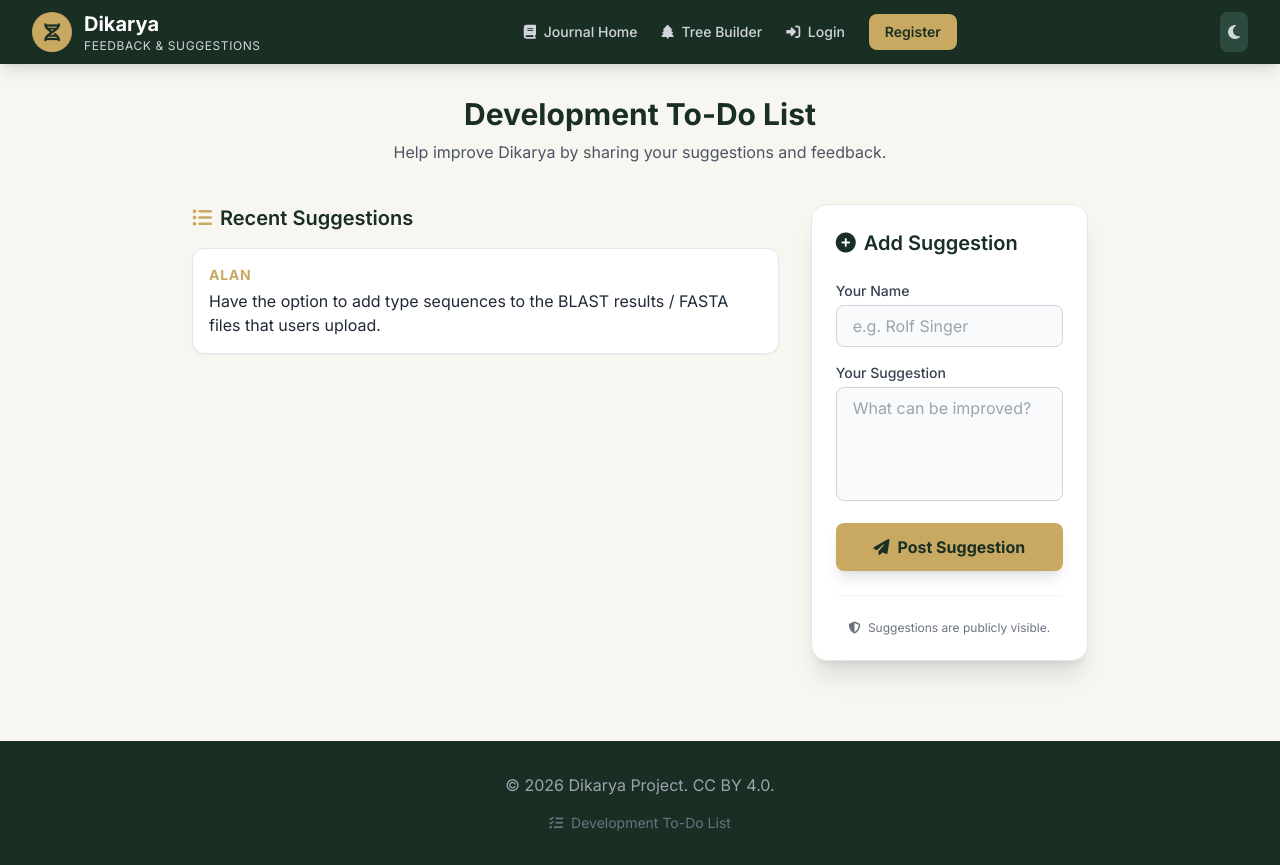
After one commit to AlanRockefeller/Dikarya-phylogenetic-tree-generator, a Flask app: page /todo in a window 1280 px wide. The commit adds this page. Run offline with Flask 3, Linux system fonts and the light colour scheme; parts of the project's set-up code (start-up, migrations or seed data) failed here and were passed over; some libraries are stand-ins or nearby versions.

Commit message:
Add Todo List

```diff
--- a/app/main/routes.py
+++ b/app/main/routes.py
@@ -1,8 +1,12 @@
-from flask import render_template, redirect, url_for, abort
+from flask import render_template, redirect, url_for, abort, request, current_app
 from flask_login import current_user
 from app.main import bp
 from app.services.security_utils import validate_safe_file_path
 from app.services.access_control import check_job_access
+from app.extensions import csrf, limiter
+import os
+import re
+from collections import deque
 
 
 @bp.route('/tree')
@@ -65,3 +69,69 @@ def health():
 @bp.route("/test/phylotree")
 def test_phylotree():
     return render_template("test_phylotree.html")
+
+
+@bp.route('/todo', methods=['GET', 'POST'])
+@csrf.exempt
+@limiter.limit("10 per minute")
+def todo():
+    todo_file = os.path.join(current_app.root_path, 'static', 'todos.txt')
+    MAX_FILE_SIZE = 5 * 1024 * 1024  # 5 MB
+
+    if request.method == 'POST':
+        # Ensure static directory exists only on POST
+        os.makedirs(os.path.dirname(todo_file), exist_ok=True)
+
+        name = request.form.get('name', '')
+        suggestion = request.form.get('suggestion', '')
+
+        # Trim leading/trailing whitespace
+        name = name.strip()
+        suggestion = suggestion.strip()
+
+        # Input caps BEFORE sanitizing
+        name = name[:60]
+        suggestion = suggestion[:1000]
+
+        # Sanitize input: allow only alphanumeric, spaces, and some punctuation, including Spanish characters and /
+        name = re.sub(r'[^a-zA-Z0-9 ./,!?\'\-áéíóúüÁÉÍÓÚÜñÑ]', '', name)
+        suggestion = re.sub(r'[^a-zA-Z0-9 ./,!?\'\-áéíóúüÁÉÍÓÚÜñÑ]', '', suggestion)
+
+        # Collapse repeated whitespace inside the string to single spaces
+        name = re.sub(r'\s+', ' ', name)
+        suggestion = re.sub(r'\s+', ' ', suggestion)
+
+        # Trim again
+        name = name.strip()
+        suggestion = suggestion.strip()
+
+        # Re-apply final caps
+        name = name[:60]
+        suggestion = suggestion[:1000]
+
+        # Only append if both are non-empty after sanitization
+        if name and suggestion:
+            try:
+                # File-size cap (5 MB)
+                if os.path.exists(todo_file) and os.path.getsize(todo_file) > MAX_FILE_SIZE:
+                    # Fail closed: don't append if file is too large
+                    pass
+                else:
+                    with open(todo_file, 'a', encoding='utf-8', newline='\n') as f:
+                        f.write(f'{name}: {suggestion}\n')
+            except OSError:
+                # Handle OSError safely (fail closed)
+                pass
+
+        return redirect(url_for('main.todo'))
+
+    todos = []
+    if os.path.exists(todo_file):
+        try:
+            # Defense-in-depth: errors='replace' to avoid breaking on malformed byte sequences
+            with open(todo_file, 'r', encoding='utf-8', errors='replace') as f:
+                # Read only last 200 lines to optimize memory usage
+                todos = list(deque((line.strip() for line in f), maxlen=200))
+        except Exception:
+            pass
+    return render_template('todo.html', todos=todos)
--- /dev/null
+++ b/app/static/todos.txt
@@ -0,0 +1 @@
+Alan: Have the option to add type sequences to the BLAST results / FASTA files that users upload.
--- a/app/templates/base_modern.html
+++ b/app/templates/base_modern.html
@@ -180,6 +180,12 @@
         <div class="max-w-7xl mx-auto px-4 sm:px-6 lg:px-8 text-center">
             <p>&copy; 2026 Dikarya Project. <a href="https://creativecommons.org/licenses/by/4.0/" target="_blank"
                     rel="noopener">CC BY 4.0.</a></p>
+            <div class="mt-4 flex justify-center space-x-6">
+                <a href="{{ url_for('main.todo') }}"
+                    class="text-gray-500 hover:text-journal-gold transition-colors text-sm">
+                    <i class="fas fa-tasks mr-1"></i> Development To-Do List
+                </a>
+            </div>
         </div>
     </footer>
 
--- /dev/null
+++ b/app/templates/todo.html
@@ -0,0 +1,94 @@
+{% extends "base_modern.html" %}
+
+{% block title %}Development To-Do List - Dikarya{% endblock %}
+{% block subtitle %}Feedback & Suggestions{% endblock %}
+
+{% block content %}
+<div class="max-w-4xl mx-auto">
+    <!-- Header Section -->
+    <div class="mb-10 text-center">
+        <h2 class="text-3xl font-bold text-journal-dark dark:text-journal-gold mb-2">Development To-Do List</h2>
+        <p class="text-gray-600 dark:text-gray-400">Help improve Dikarya by sharing your suggestions and feedback.
+        </p>
+    </div>
+
+    <div class="grid grid-cols-1 lg:grid-cols-3 gap-8">
+        <!-- Suggestions List -->
+        <div class="lg:col-span-2 space-y-4">
+            <h3 class="text-xl font-semibold text-journal-dark dark:text-white mb-4 flex items-center">
+                <i class="fas fa-list-ul mr-2 text-journal-gold"></i>
+                Recent Suggestions
+            </h3>
+
+            {% if todos %}
+            <div class="space-y-3">
+                {% for todo in todos %}
+                {% set parts = todo.split(': ', 1) %}
+                <div
+                    class="bg-white dark:bg-journal-green/20 border border-gray-200 dark:border-journal-green/30 p-4 rounded-xl shadow-sm hover:shadow-md transition-shadow">
+                    {% if parts|length > 1 %}
+                    <div class="flex flex-col">
+                        <span class="text-journal-gold font-bold text-sm uppercase tracking-wider mb-1">{{ parts[0]
+                            }}</span>
+                        <p class="text-gray-800 dark:text-gray-200">{{ parts[1] }}</p>
+                    </div>
+                    {% else %}
+                    <p class="text-gray-800 dark:text-gray-200">{{ todo }}</p>
+                    {% endif %}
+                </div>
+                {% endfor %}
+            </div>
+            {% else %}
+            <div
+                class="bg-gray-50 dark:bg-journal-dark/50 border-2 border-dashed border-gray-200 dark:border-journal-green/30 p-12 rounded-2xl text-center">
+                <i class="fas fa-clipboard-list text-4xl text-gray-300 dark:text-journal-green/50 mb-4"></i>
+                <p class="text-gray-500 dark:text-gray-400">No suggestions yet. Be the first to add one!</p>
+            </div>
+            {% endif %}
+        </div>
+
+        <!-- Add Suggestion Form -->
+        <div class="lg:col-span-1">
+            <div
+                class="bg-white dark:bg-journal-dark border border-gray-200 dark:border-journal-green/50 p-6 rounded-2xl shadow-xl sticky top-24">
+                <h3 class="text-xl font-semibold text-journal-dark dark:text-journal-gold mb-6 flex items-center">
+                    <i class="fas fa-plus-circle mr-2"></i>
+                    Add Suggestion
+                </h3>
+
+                <form action="{{ url_for('main.todo') }}" method="post" class="space-y-4">
+                    <div>
+                        <label for="name" class="block text-sm font-medium text-gray-700 dark:text-gray-300 mb-1">Your
+                            Name</label>
+                        <input type="text" name="name" id="name" required
+                            class="w-full px-4 py-2 bg-gray-50 dark:bg-journal-green/10 border border-gray-300 dark:border-journal-green/30 rounded-lg focus:ring-2 focus:ring-journal-gold focus:border-journal-gold dark:text-white transition-all outline-none"
+                            placeholder="e.g. Rolf Singer">
+                    </div>
+
+                    <div>
+                        <label for="suggestion"
+                            class="block text-sm font-medium text-gray-700 dark:text-gray-300 mb-1">Your
+                            Suggestion</label>
+                        <textarea name="suggestion" id="suggestion" rows="4" required
+                            class="w-full px-4 py-2 bg-gray-50 dark:bg-journal-green/10 border border-gray-300 dark:border-journal-green/30 rounded-lg focus:ring-2 focus:ring-journal-gold focus:border-journal-gold dark:text-white transition-all outline-none resize-none"
+                            placeholder="What can be improved?"></textarea>
+                    </div>
+
+                    <button type="submit"
+                        class="w-full bg-journal-gold hover:bg-journal-gold-light text-journal-dark font-bold py-3 rounded-lg shadow-lg transform hover:-translate-y-0.5 transition-all duration-200 flex items-center justify-center">
+                        <i class="fas fa-paper-plane mr-2"></i>
+                        Post Suggestion
+                    </button>
+                </form>
+
+                <div class="mt-6 pt-6 border-t border-gray-100 dark:border-journal-green/30">
+                    <p class="text-xs text-gray-500 dark:text-gray-400 text-center">
+                        <i class="fas fa-shield-alt mr-1"></i>
+                        Suggestions are publicly visible.
+                    </p>
+                </div>
+            </div>
+        </div>
+    </div>
+</div>
+{% endblock %}
--- a/requirements.txt
+++ b/requirements.txt
@@ -13,3 +13,4 @@ psycopg2-binary
 psutil
 biopython
 Flask-WTF
+Flask-Limiter
```
Also changed, not shown: app/__init__.py (+7 -2 lines), app/extensions.py (+7 -0 lines).
